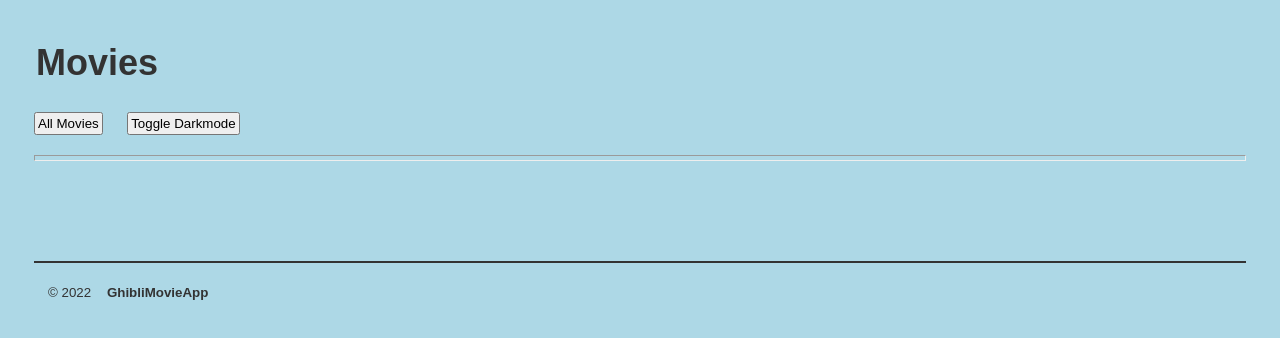
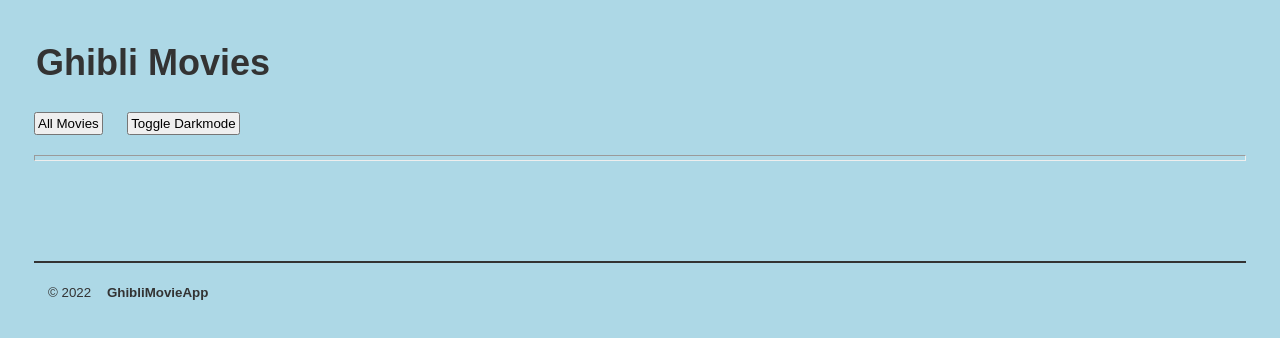
Before and after one commit to sv392/Ghibli-Movie-App, a plain HTML site: page index.html in a window 1280 px wide. Drawn offline with Linux system fonts and the light colour scheme.

```diff
--- a/index.html
+++ b/index.html
@@ -5,7 +5,7 @@
   <link rel="stylesheet" href="./index.css">
 </head>
 <body>
-  <h1>Movies</h1>
+  <h1>Ghibli Movies</h1>
   <button id="movies">All Movies</button>
   <button id="darkmode">Toggle Darkmode</button>
   <hr>
```
